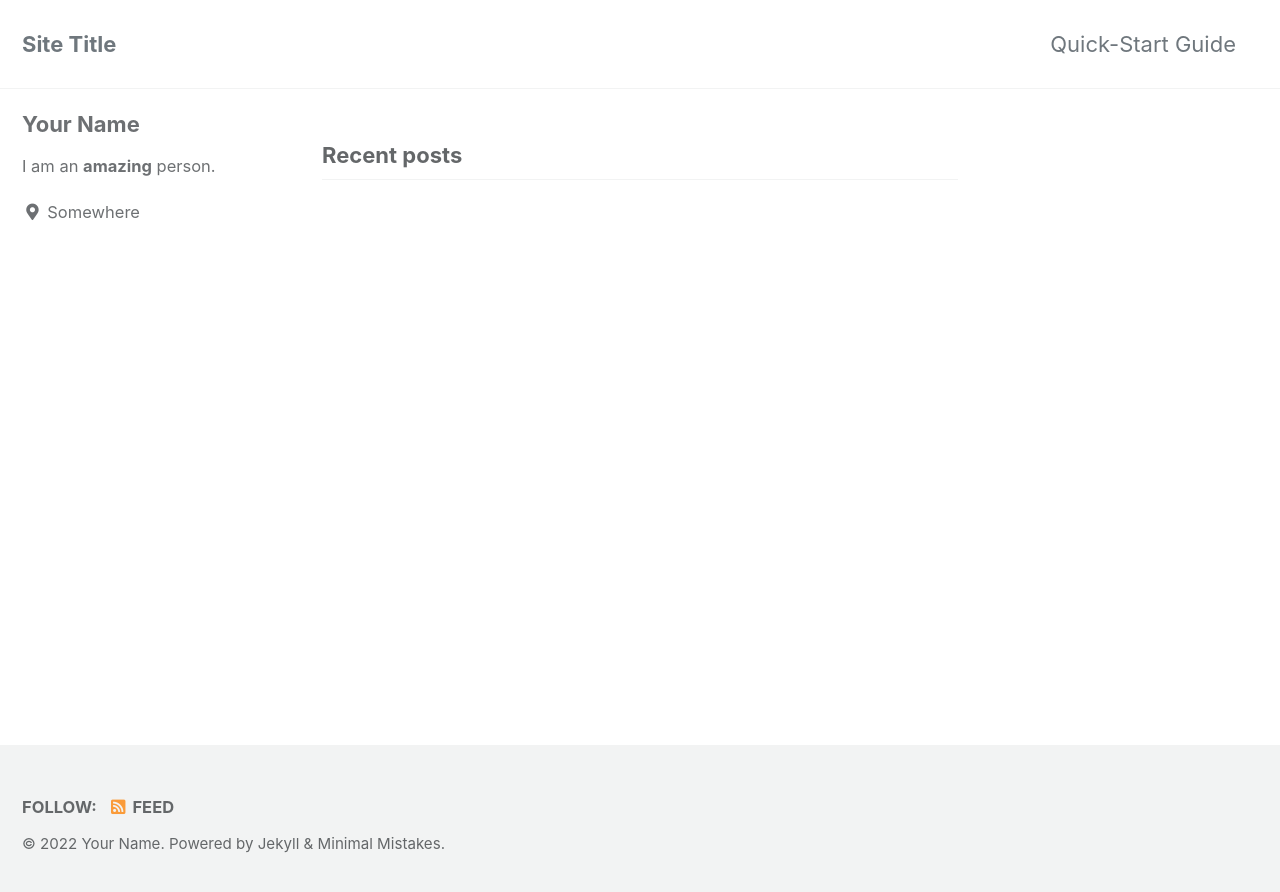
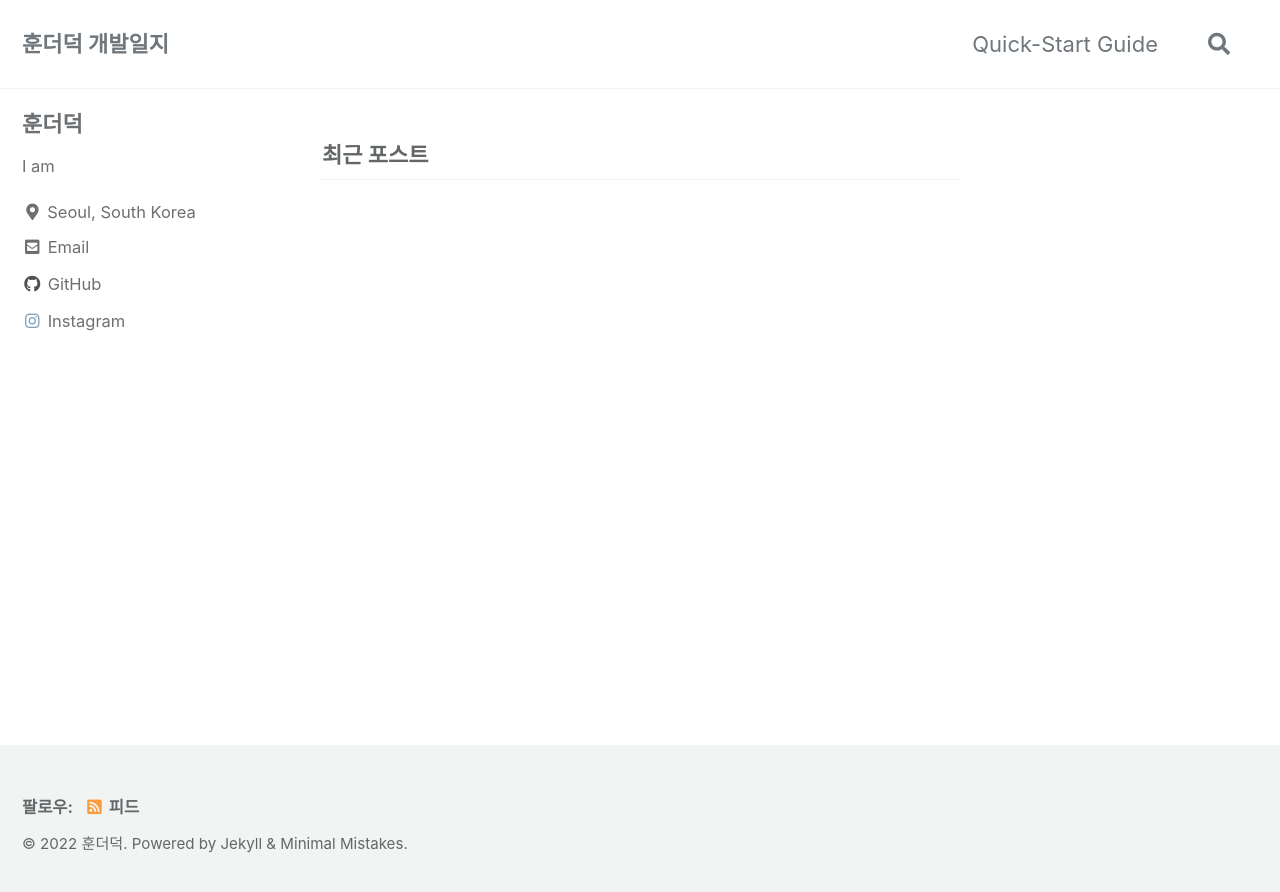
Before and after one commit to lovelyoverflow/lovelyoverflow.github.io, a Jekyll site: the page built from index.html, in a window 1280 px wide. Shown: the top 892 px of the page. Built offline with Jekyll 4.4.1, drawn with Linux system fonts in a browser that asks for light colours; cached includes are drawn as plain includes; the list of posts is cut into pages by our own code.

Commit message:
First setup #2

```diff
--- a/_config.yml
+++ b/_config.yml
@@ -15,15 +15,15 @@
 minimal_mistakes_skin    : "default" # "air", "aqua", "contrast", "dark", "dirt", "neon", "mint", "plum", "sunrise"
 
 # Site Settings
-locale                   : "en-US"
-title                    : "Site Title"
+locale                   : "ko"
+title                    : "훈더덕 개발일지"
 title_separator          : "-"
 subtitle                 : # site tagline that appears below site title in masthead
-name                     : "Your Name"
-description              : "An amazing website."
-url                      : # the base hostname & protocol for your site e.g. "https://mmistakes.github.io"
+name                     : "훈더덕"
+description              : "개발도 하고 음악도 하고"
+url                      : "https://lovelyoverflow.github.io"
 baseurl                  : # the subpath of your site, e.g. "/blog"
-repository               : # GitHub username/repo-name e.g. "mmistakes/minimal-mistakes"
+repository               : "lovelyoverflow/lovelyoverflow.github.io"
 teaser                   : # path of fallback teaser image, e.g. "/assets/images/500x300.png"
 logo                     : # path of logo image to display in the masthead, e.g. "/assets/images/88x88.png"
 masthead_title           : # overrides the website title displayed in the masthead, use " " for no title
@@ -59,8 +59,8 @@ reCaptcha:
 atom_feed:
   path                   : # blank (default) uses feed.xml
   hide                   : # true, false (default)
-search                   : # true, false (default)
-search_full_content      : # true, false (default)
+search                   : true # true, false (default)
+search_full_content      : true # true, false (default)
 search_provider          : # lunr (default), algolia, google
 lunr:
   search_within_pages    : # true, false (default)
@@ -104,15 +104,15 @@ analytics:
 
 # Site Author
 author:
-  name             : "Your Name"
+  name             : "훈더덕"
   avatar           : # path of avatar image, e.g. "/assets/images/bio-photo.jpg"
-  bio              : "I am an **amazing** person."
-  location         : "Somewhere"
+  bio              : "I am "
+  location         : "Seoul, South Korea"
   email            :
   links:
     - label: "Email"
       icon: "fas fa-fw fa-envelope-square"
-      # url: "mailto:your.name@email.com"
+      url: "mailto:lovelyoverflow@gmail.com"
     - label: "Website"
       icon: "fas fa-fw fa-link"
       # url: "https://your-website.com"
@@ -124,10 +124,10 @@ author:
       # url: "https://facebook.com/"
     - label: "GitHub"
       icon: "fab fa-fw fa-github"
-      # url: "https://github.com/"
+      url: "https://github.com/lovelyoverflow"
     - label: "Instagram"
       icon: "fab fa-fw fa-instagram"
-      # url: "https://instagram.com/"
+      url: "https://instagram.com/hoontheduck"
 
 # Site Footer
 footer:
```
